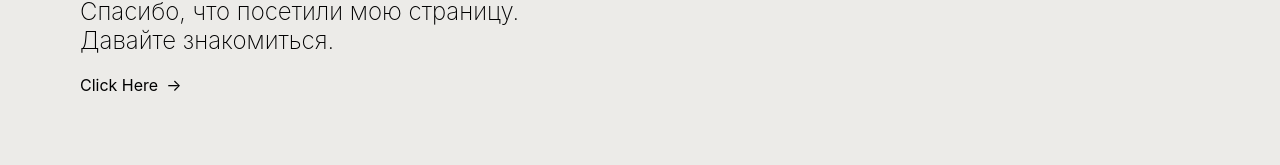
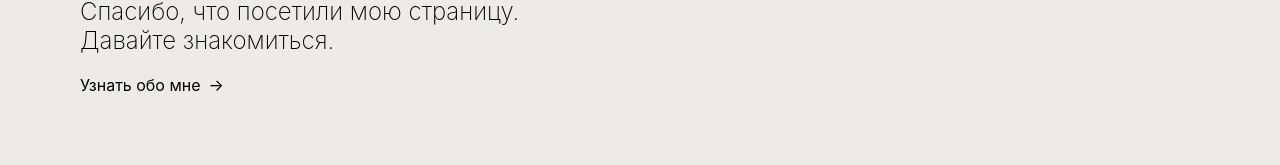
Before and after one commit to irina309/svelte-test, a SvelteKit app: page / in a window 1280 px wide. Shown: the part 396-561 px from the top of the page. Built offline with nearby package versions, Linux system fonts and the light colour scheme.

Commit message:
chage nav

```diff
--- a/src/routes/+page.svelte
+++ b/src/routes/+page.svelte
@@ -16,7 +16,7 @@
                     Приветствую Вас на своем сайте. <br>Спасибо, что посетили мою страницу.<br> Давайте знакомиться.
                 </h2>
                 <div style='color:black' class='scroll-button animate-scroll' tabindex='0'>
-                    <a href='/about'>Click Here</a>
+                    <a href='/about'>Узнать обо мне</a>
                     <div class='arrow'>→</div>
                 </div>
             </div>
```
Also changed, not shown: 1 other file (tests, documents, lock files or other folders).
